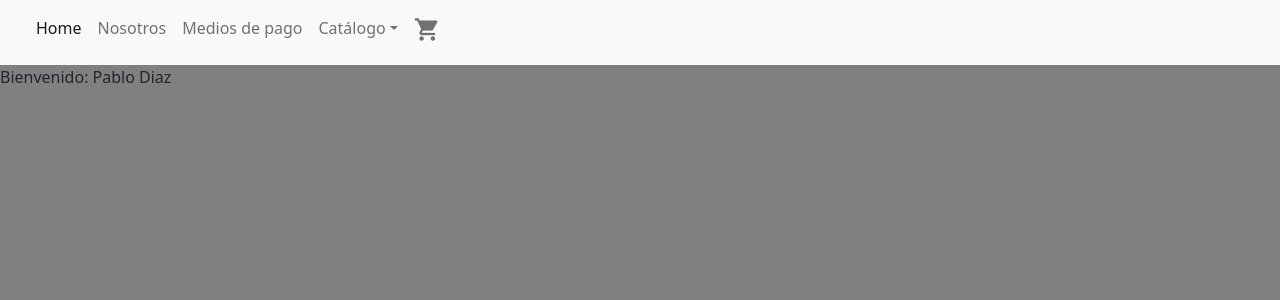
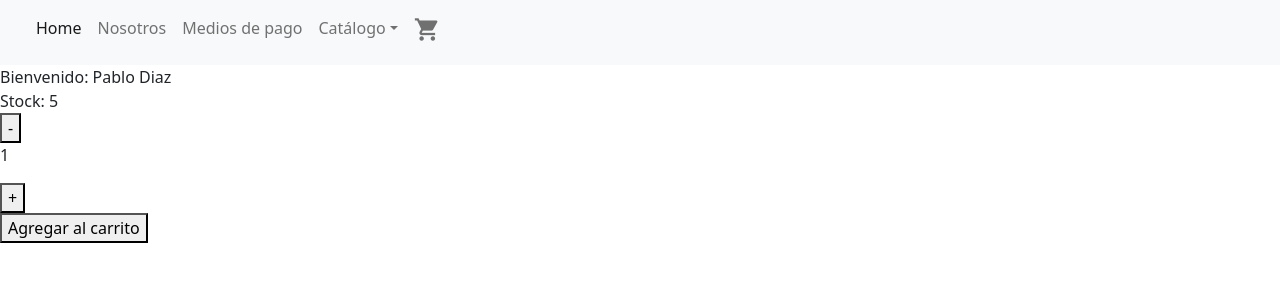
Before and after one commit to pablodiaz03/app-diaz, a React (Create React App) app: page / in a window 1280 px wide. Shown: the top 300 px of the page. Built offline with nearby package versions, Linux system fonts and the light colour scheme.

Commit message:
Cuarto Desafio

```diff
--- /dev/null
+++ b/src/components/ItemCount.js
@@ -0,0 +1,34 @@
+import { useState } from "react"
+
+const ItemCount = (props) => {
+
+    const [contador, setContador] = useState(props.initial)
+
+    const agregarItem = () => {
+        if (contador < props.stock && props.stock > 0)
+        {
+            setContador(contador + 1)
+        }
+    }
+
+    const restarItem = () => {
+        if (contador > 0)
+        {
+            setContador(contador - 1)
+        }
+    }
+
+  return (
+    <div>
+        <label>Stock: {props.stock}</label>
+        <br/>
+        <button onClick={restarItem}>-</button>
+        <p>{contador}</p>
+        <button onClick={agregarItem}>+</button>
+        <br/>
+        <button>Agregar al carrito</button>
+    </div>
+  )
+}
+
+export default ItemCount
--- a/src/components/ItemListContainer.js
+++ b/src/components/ItemListContainer.js
@@ -1,8 +1,14 @@
-import React from 'react'
+import ItemCount from "./ItemCount"
 
 const ItemListContainer = (props) => {
+const variable = () => {}
+
   return (
-    <div>{props.greeting}</div>
+    <div>
+      {props.greeting}
+      <ItemCount stock={5} initial={1} onAdd={variable}/>
+    </div>
+
   )
 }
 
--- a/src/estilos.scss
+++ b/src/estilos.scss
@@ -1,5 +1,5 @@
 body{
-    background-color: grey;
+    // background-color: grey;
 }
 
 #logo{
```
